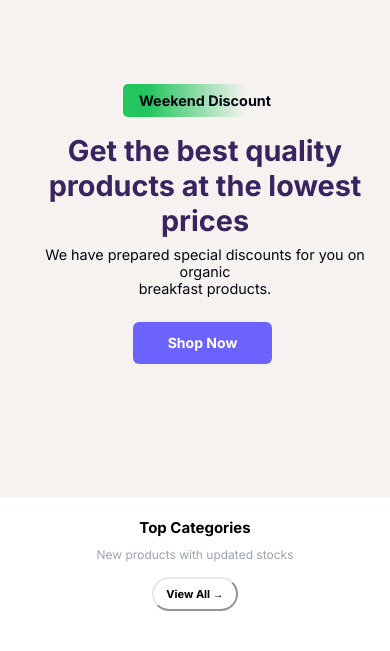
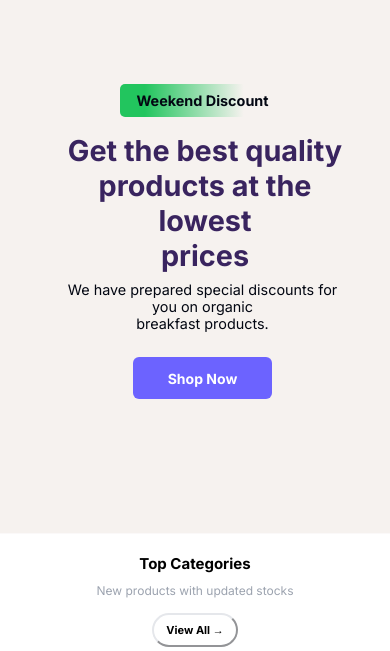
Before and after one commit to Giftemmanuel/E-commerce-website, a plain HTML site: page index.html in a window 390 px wide. Shown: the part 116-767 px from the top of the page. Drawn offline with Linux system fonts and the light colour scheme.

Commit message:
centered hero section

```diff
--- a/responsive.css
+++ b/responsive.css
@@ -141,9 +141,10 @@
 
 /* Hero Content */
 .hero-content {
-  width: 100%;
+  width: 90%;
   max-width: 600px; /* Restrict width for better centering */
   text-align: center;
+  padding: 10px;
   color: white;
   display: flex;
   flex-direction: column;
@@ -166,7 +167,7 @@
 .hero-content p {
   font-size: 0.9rem;
   margin-bottom: 1rem;
-  margin-right: 30px;
+  margin-right: 35px;
 }
 
 /* Button */
```
